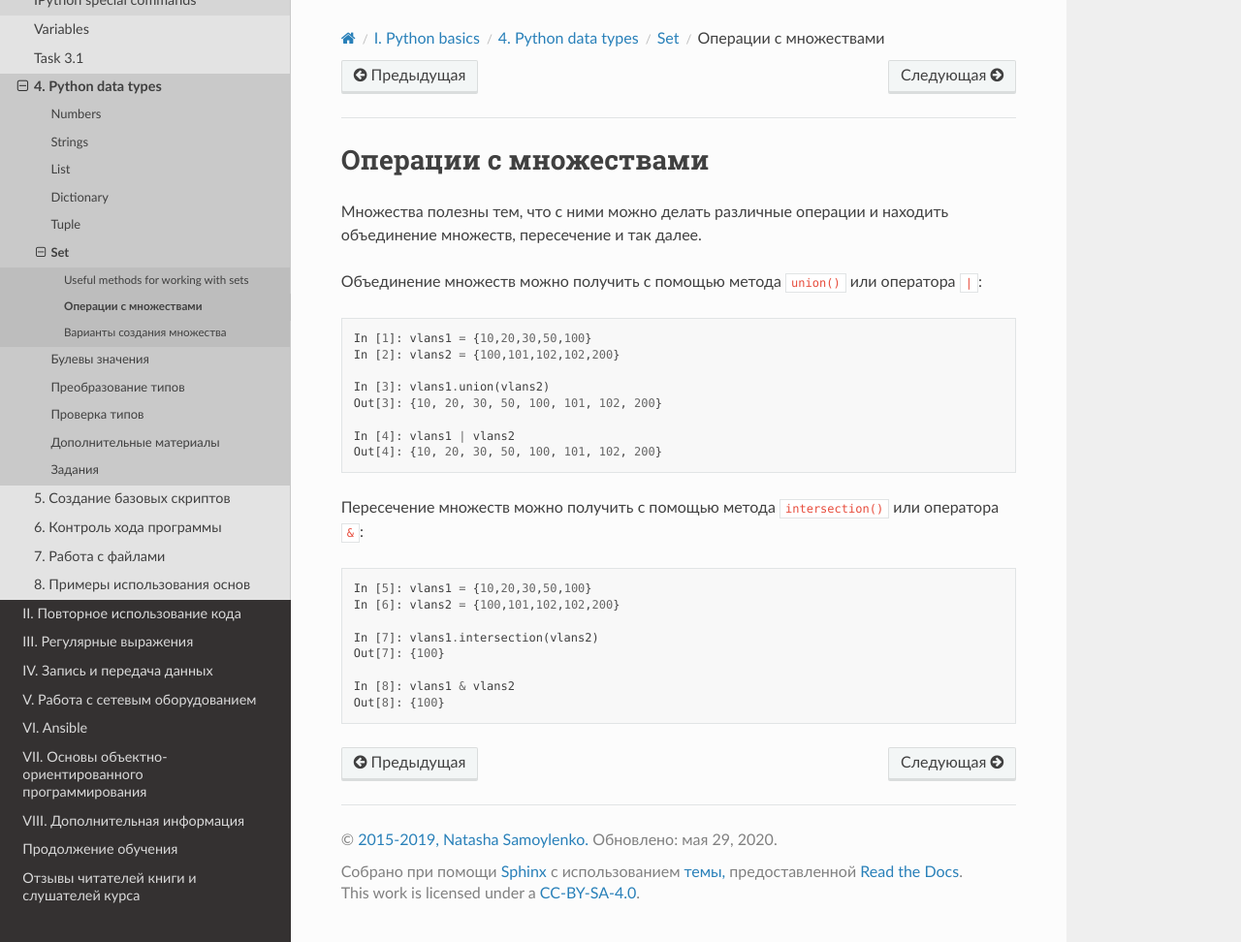
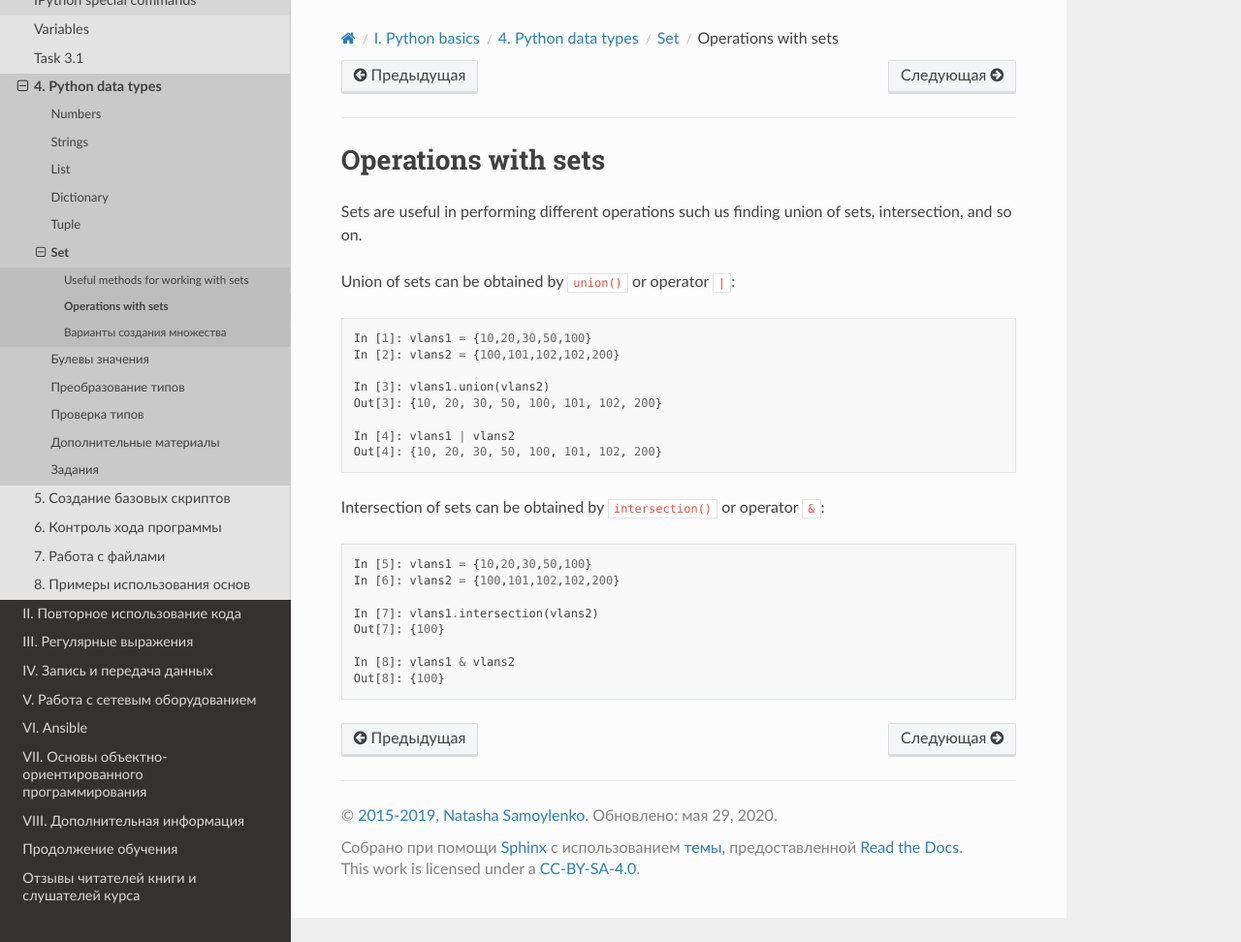
Before and after one commit to Aidar5/nattoeng, a Sphinx documentation site: the page built from docs/source/book/04_data_structures/8b_set_operations.rst, in a window 1280 px wide and 972 px high. Shown: the whole window at 97% size. Built offline with Sphinx 7.4.7 and the Read the Docs theme 2.0.0, drawn with Linux system fonts in a browser that asks for light colours; pages that are not in the unit, such as notebooks, are missing from menus.

Commit message:
Update 8b_set_operations.rst

```diff
--- a/docs/source/book/04_data_structures/8b_set_operations.rst
+++ b/docs/source/book/04_data_structures/8b_set_operations.rst
@@ -1,11 +1,10 @@
-Операции с множествами
+Operations with sets
 ~~~~~~~~~~~~~~~~~~~~~~
 
-Множества полезны тем, что с ними можно делать различные операции и
-находить объединение множеств, пересечение и так далее.
+Sets are useful in performing different operations such us finding union of sets, intersection, and so on.
 
-Объединение множеств можно получить с помощью метода ``union()`` или
-оператора ``|``:
+Union of sets can be obtained by ``union()`` or
+operator ``|``:
 
 .. code:: python
 
@@ -18,8 +17,8 @@
     In [4]: vlans1 | vlans2
     Out[4]: {10, 20, 30, 50, 100, 101, 102, 200}
 
-Пересечение множеств можно получить с помощью метода
-``intersection()`` или оператора ``&``:
+Intersection of sets can be obtained by
+``intersection()`` or operator ``&``:
 
 .. code:: python
 
```
